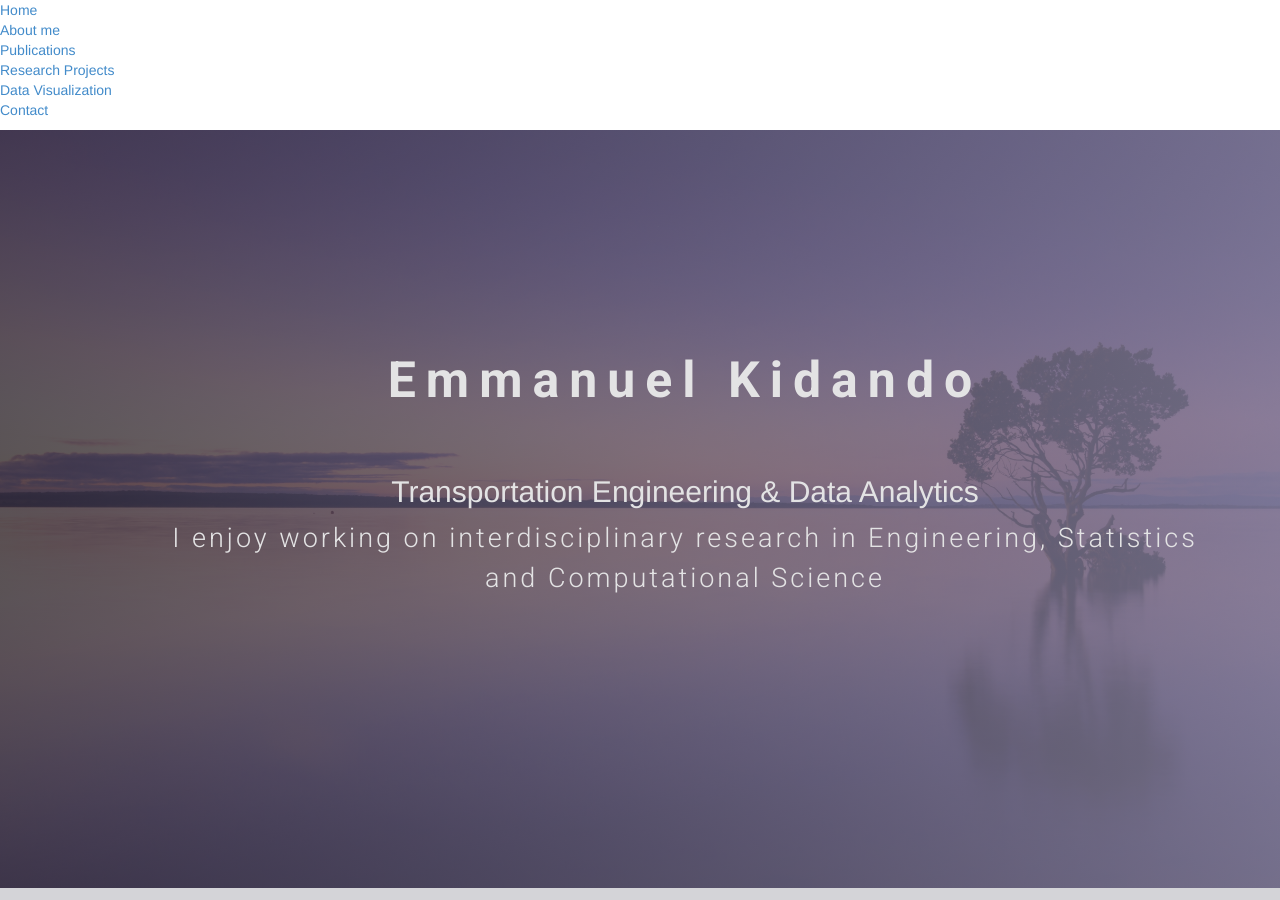
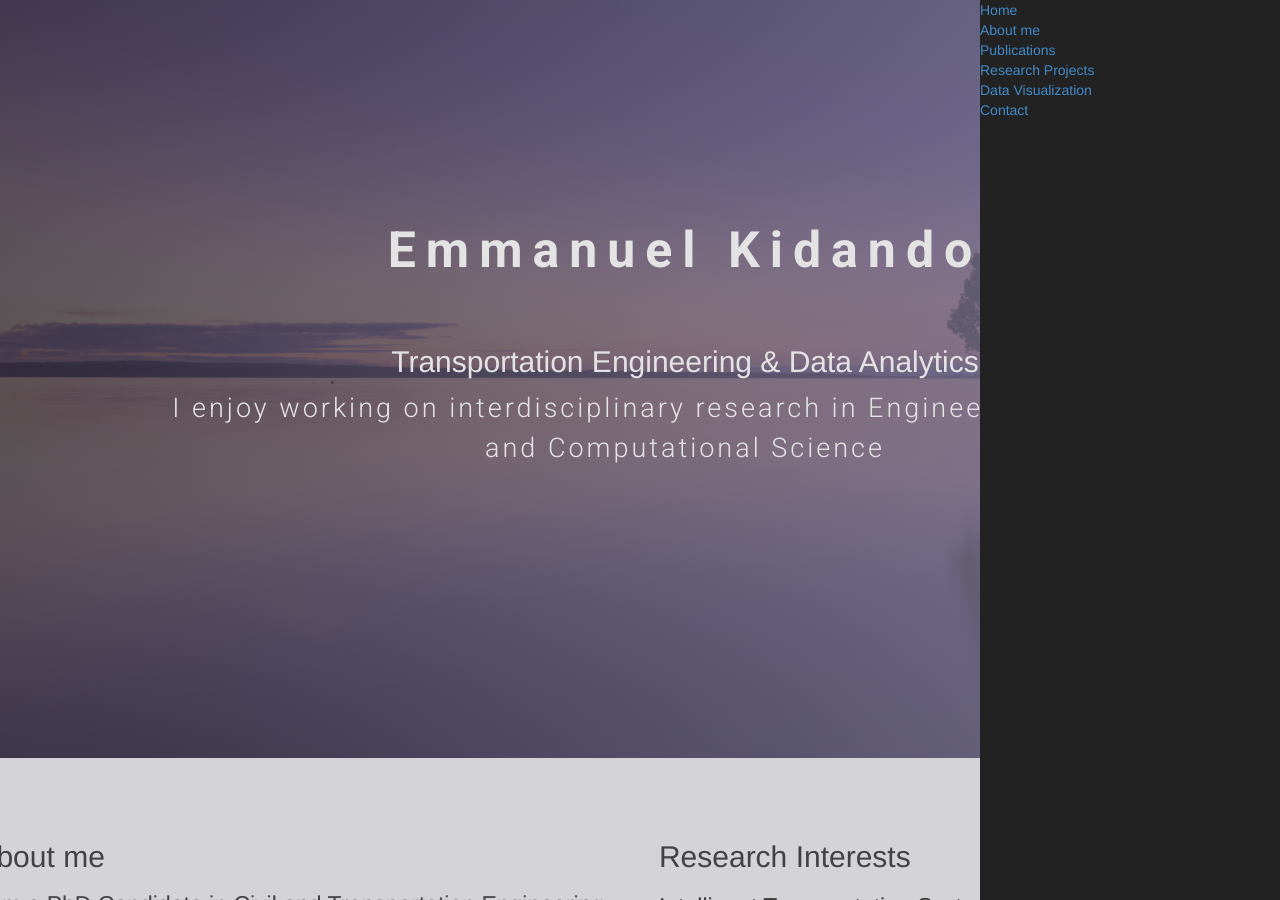
Before and after one commit to ekidando/Kidando, a Jekyll site: the page index.html, which Jekyll copies as it is, in a window 1280 px wide and 900 px high. Built offline with Jekyll 4.4.1, drawn with Linux system fonts in a browser that asks for light colours; nearby versions of some CDN libraries; some web fonts are replaced.

Commit message:
Update index.html

```diff
--- a/index.html
+++ b/index.html
@@ -13,7 +13,7 @@
 	<!-- head close -->
 <body>
 
-  <nav id="nav">
+  <nav id="sidebar-wrapper">
   <ul
     <li><a href="#top" onclick = $("#menu-close").click(); >Home</a></li>
     <li><a href="#about" onclick = $("#menu-close").click(); >About me</a></li>
```
